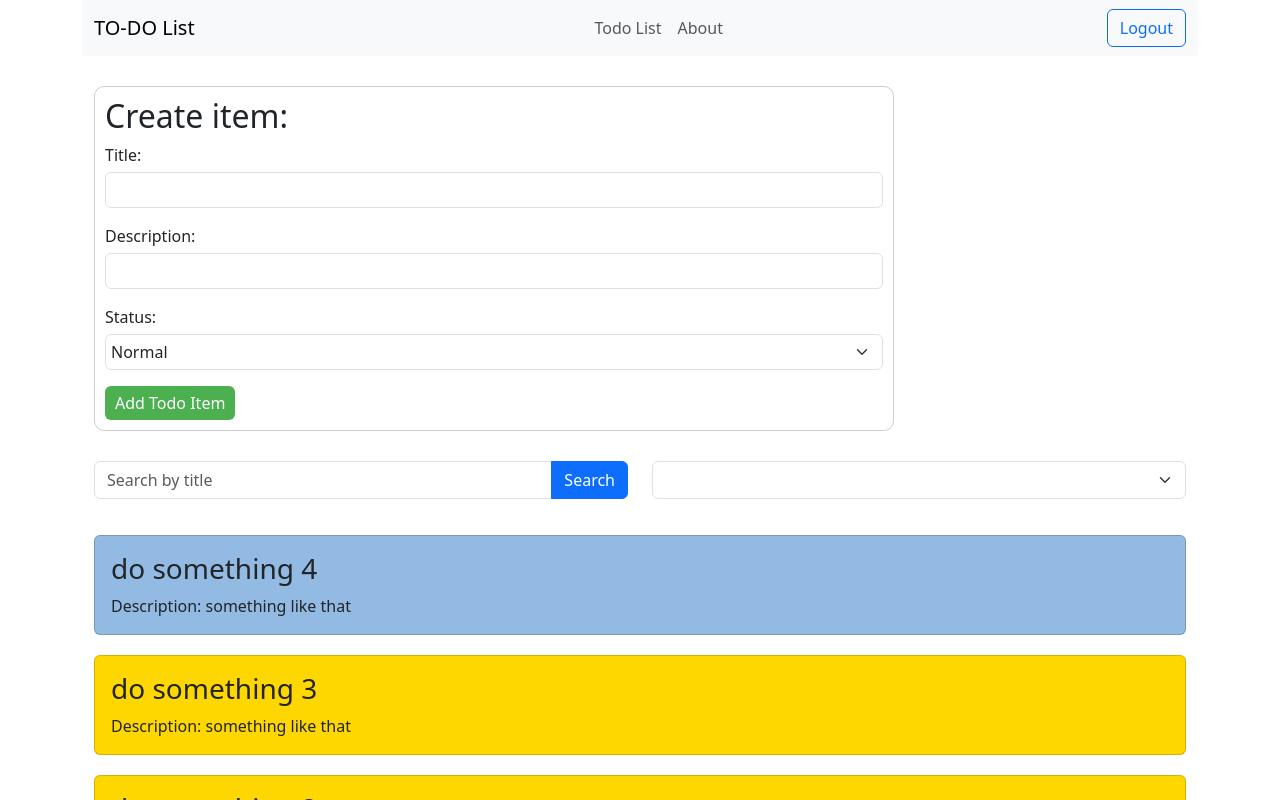
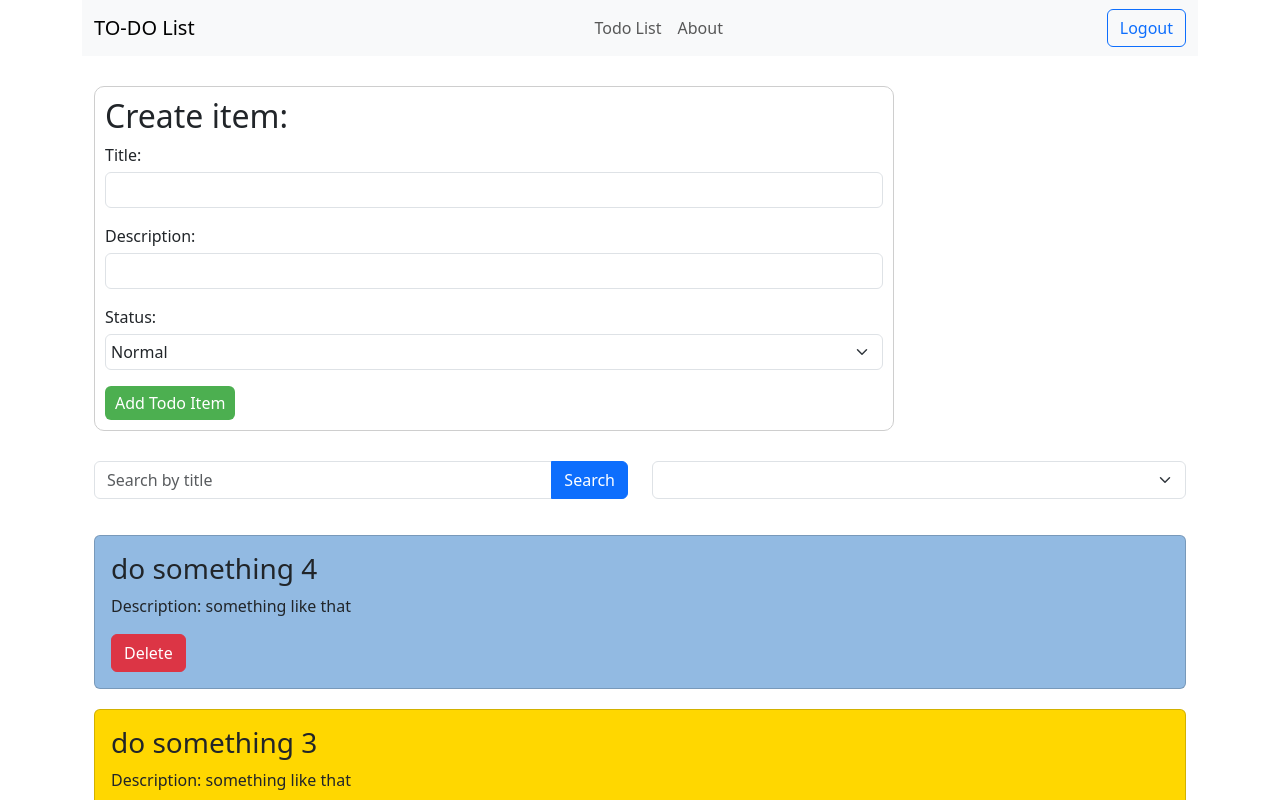
Before and after one commit to Metwet/todolist, an Angular app: page /todolist in a window 1280 px wide. Shown: the top 800 px of the page. Built offline with nearby package versions, Linux system fonts and the light colour scheme; sample sign-in values are in the browser's storage.

Commit message:
add delete item

```diff
--- a/src/app/components/todo-item/todo-item.component.html
+++ b/src/app/components/todo-item/todo-item.component.html
@@ -6,5 +6,6 @@
     <div class="card-body">
       <h3 class="card-title">{{ todoItem.title }}</h3>
       <p class="card-text">Description: {{ todoItem.description }}</p>
+      <button (click)="deleteTodoItem()" class="btn btn-danger">Delete</button>
     </div>
 </div>
--- a/src/app/components/todo-item/todo-item.component.ts
+++ b/src/app/components/todo-item/todo-item.component.ts
@@ -1,5 +1,6 @@
 import { Component, Input } from '@angular/core';
 import { TodoItem, TodoStatus } from 'src/app/models/todo-item.model';
+import { TodoService } from 'src/app/services/todo.service';
 
 @Component({
   selector: 'app-todo-item',
@@ -7,6 +8,11 @@ import { TodoItem, TodoStatus } from 'src/app/models/todo-item.model';
   styleUrls: ['./todo-item.component.css']
 })
 export class TodoItemComponent {
+  constructor (private todoService: TodoService) {}
   @Input() todoItem!: TodoItem;
   todoStatus = TodoStatus;
+
+  deleteTodoItem(): void {
+    this.todoService.deleteTodoItems(this.todoItem);
+  }
 }
```
